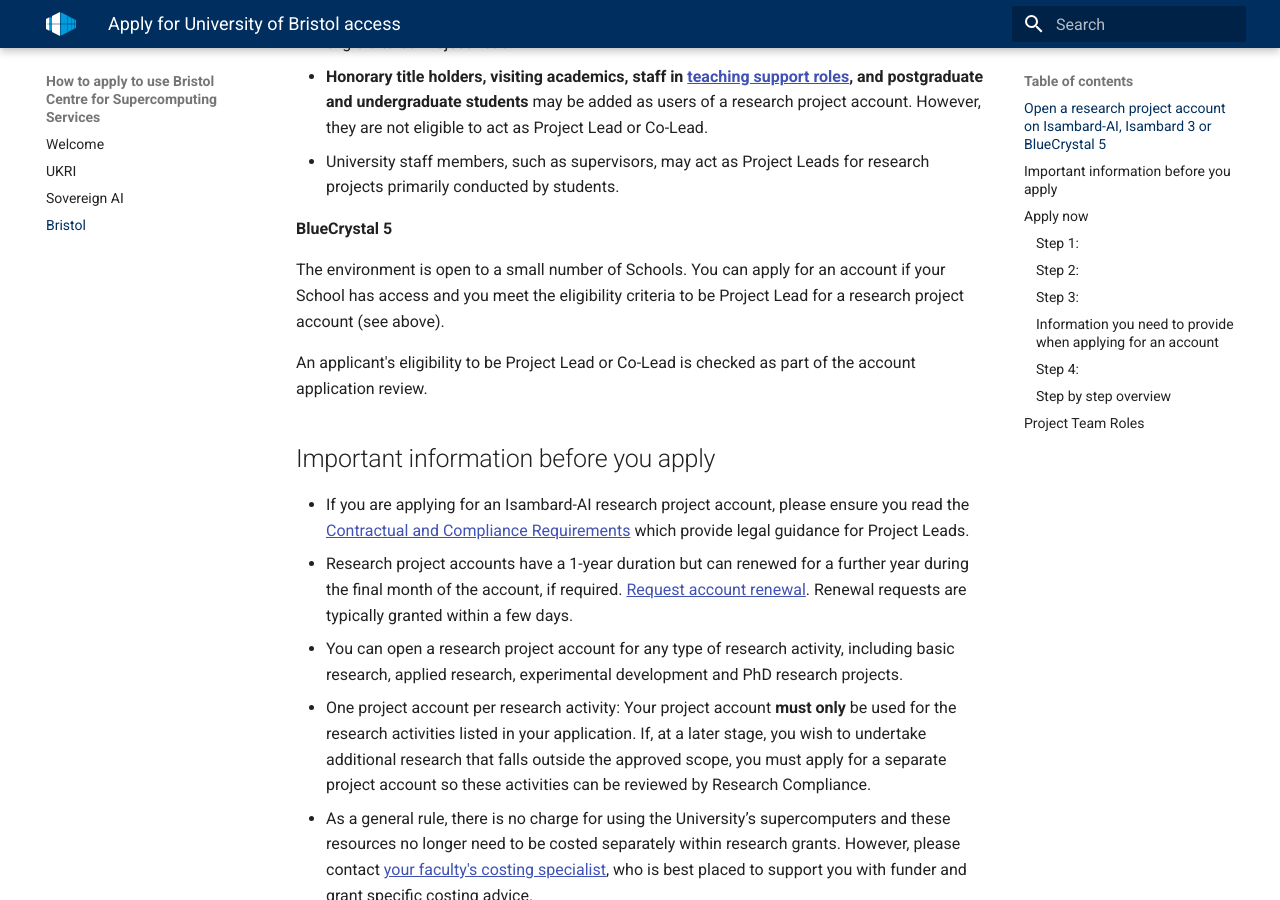
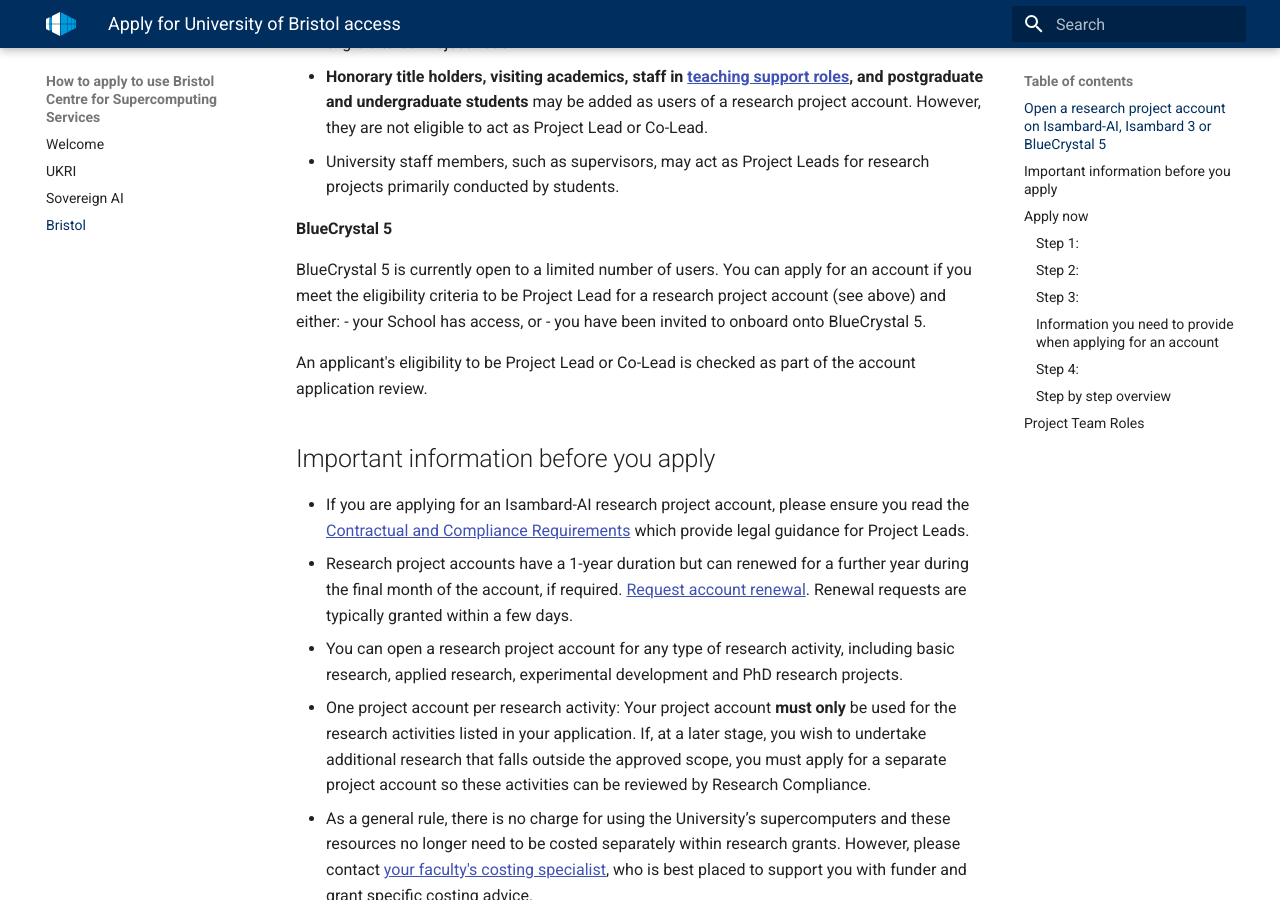
Before and after one commit to isambard-sc/apply.isambard.ac.uk, an MkDocs documentation site: the page built from docs/bristol/index.md, in a window 1280 px wide and 900 px high, scrolled down 413 px. Built offline with MkDocs 1.6.1 and Material for MkDocs 9.7.7, drawn with Linux system fonts in a browser that asks for light colours.

Commit message:
Update index.md

```diff
--- a/docs/bristol/index.md
+++ b/docs/bristol/index.md
@@ -25,7 +25,9 @@ Eligible University of Bristol staff may open a high-performance computing resea
 
 **BlueCrystal 5**
 
-The environment is open to a small number of Schools. You can apply for an account if your School has access and you meet the eligibility criteria to be Project Lead for a research project account (see above).
+BlueCrystal 5 is currently open to a limited number of users. You can apply for an account if you meet the eligibility criteria to be Project Lead for a research project account (see above) and either:
+- your School has access, or
+- you have been invited to onboard onto BlueCrystal 5.
 
 An applicant's eligibility to be Project Lead or Co-Lead is checked as part of the account application review.
 
```
